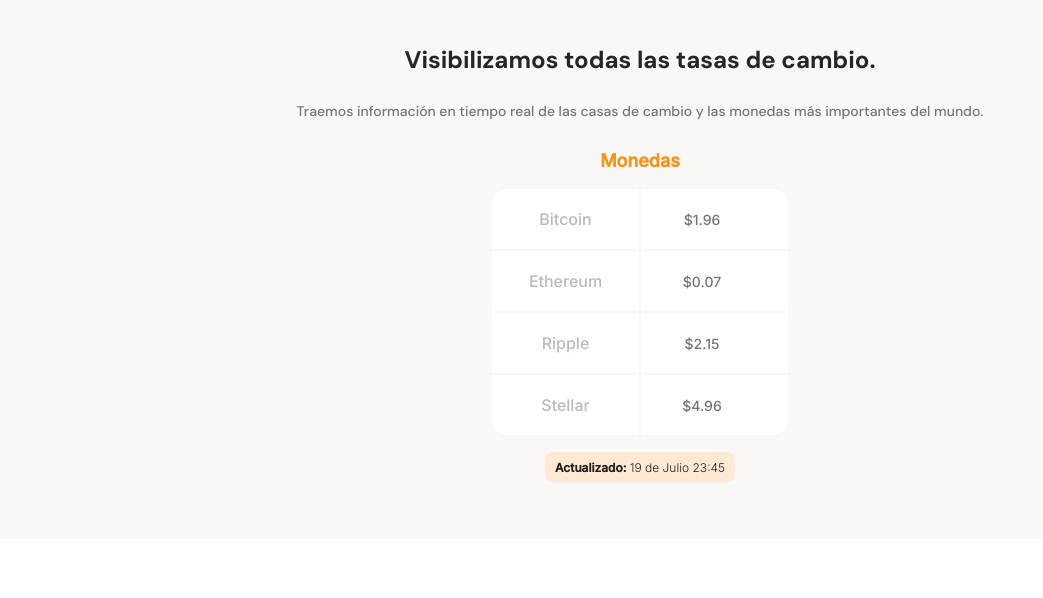
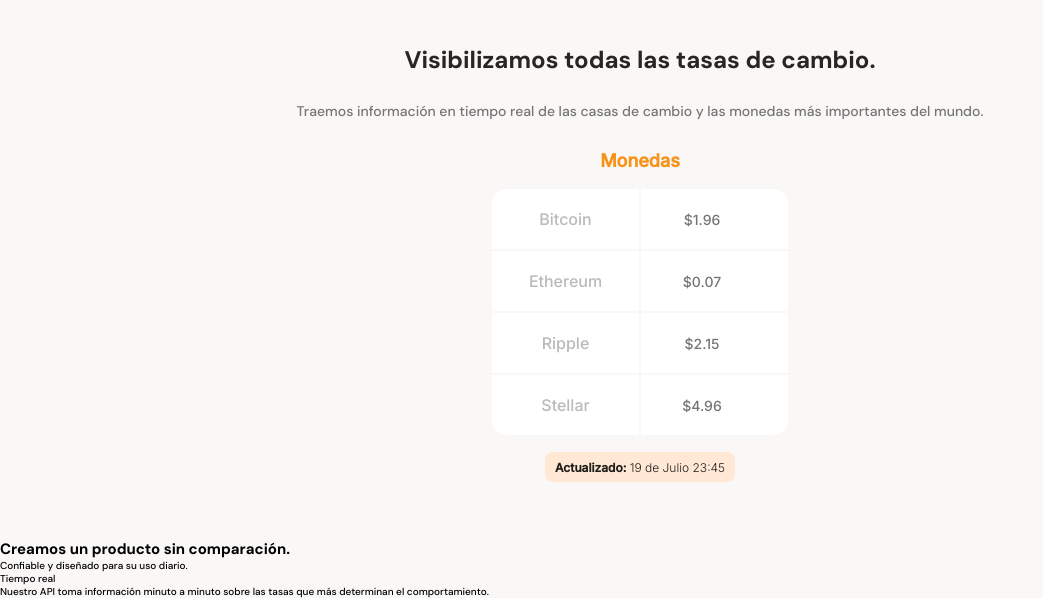
Before and after one commit to raulgaliciab/Batatabit, a website: page index.html in a window 1280 px wide. Shown: the part 617-1215 px from the top of the page, without its empty margins (0-1043 px from the left). Before the commit the page ends 1156 px from the top, so only its background shows below. Drawn offline with Linux system fonts and the light colour scheme.

Commit message:
Estructura beneficios

```diff
--- a/index.html
+++ b/index.html
@@ -55,7 +55,25 @@
         </div>
       </section>
     </section>
-    <section></section>
+    <section class="benefits">
+      <span></span>
+      <div>
+        <h2>Creamos un producto sin comparación.</h2>
+        <p>Confiable y diseñado para su uso diario.</p>
+      </div>
+      <section class="benefits__cards">
+        <article class="benefits__cards--container">
+          <span class="clock"></span>
+          <p class="benefits__cards--title">Tiempo real</p>
+          <p class="benefits__cards--body">Nuestro API toma información minuto a minuto sobre las tasas que más determinan el comportamiento.</p>
+        </article>
+        <article class="benefits__cards--container">
+          <span class="eye"></span>
+          <p class="benefits__cards--title"></p>
+          <p class="benefits__cards--body"></p>
+        </article>
+      </section>
+    </section>
     <section></section>
     <section></section>
   </main>
```
